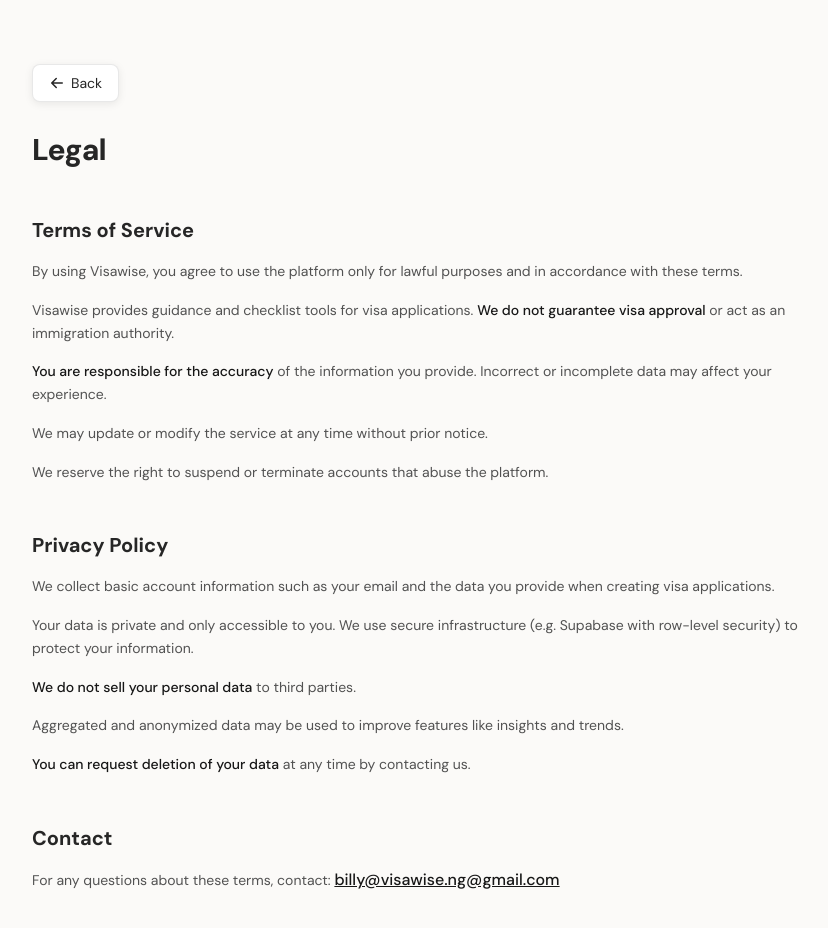
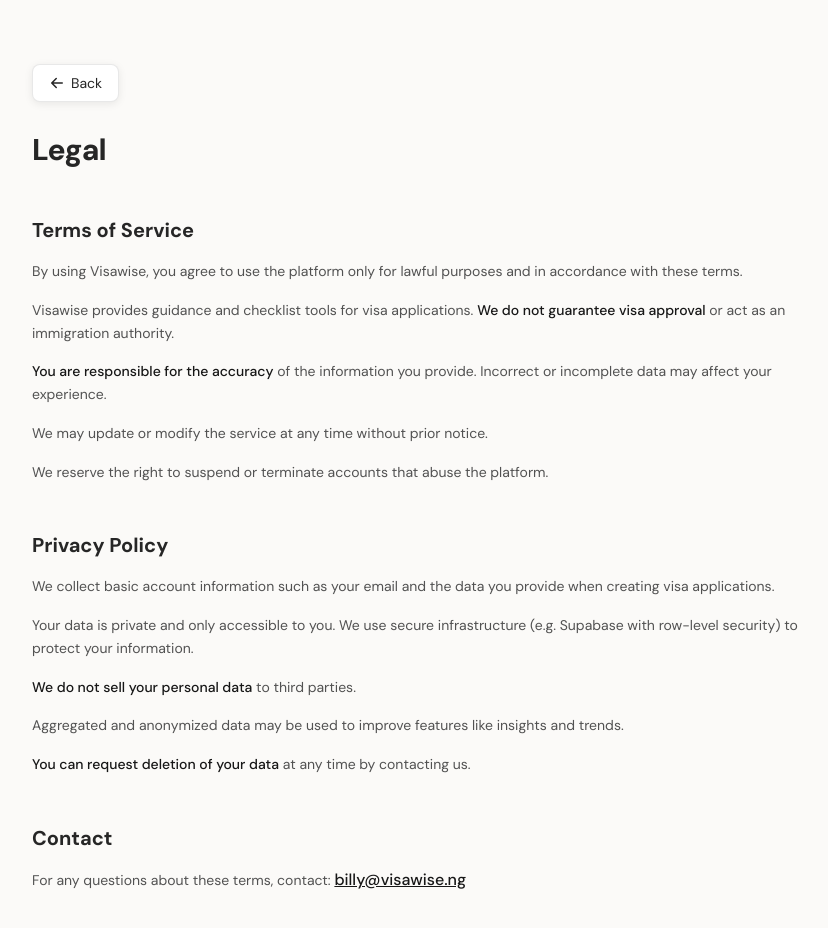
Before and after one commit to billyonbilly-ai/visawise, a Next.js app: page /legal in a window 1280 px wide. Shown: the top 928 px of the page, without its empty margins (224-1052 px from the left). Built offline with nearby package versions, Linux system fonts and the light colour scheme; no server answers; the database is empty.

Commit message:
Update email address in legal page

```diff
--- a/app/legal/page.jsx
+++ b/app/legal/page.jsx
@@ -109,7 +109,7 @@ export default function LegalPage() {
               href="mailto:billy@visawise.ng@gmail.com"
               className="text-base font-medium text-neutral-900 underline"
             >
-              billy@visawise.ng@gmail.com
+              billy@visawise.ng
             </a>
           </p>
         </section>
```
